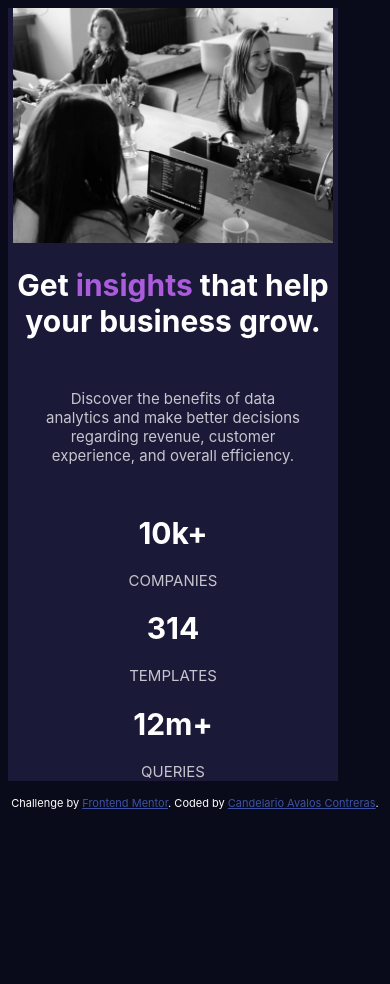
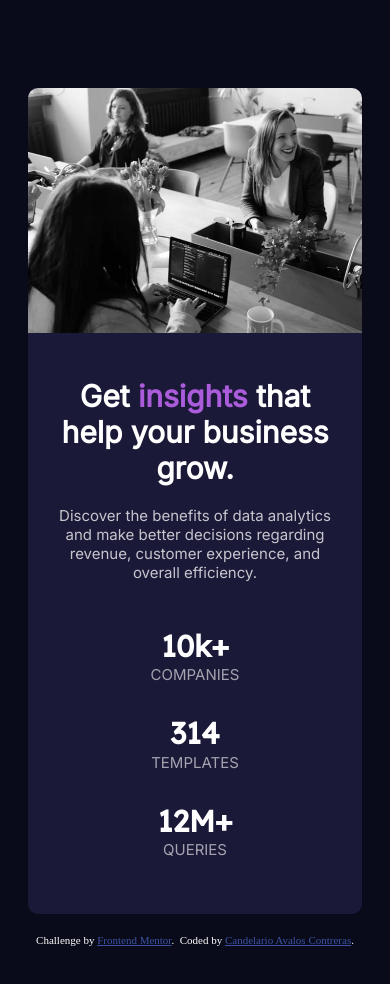
Before and after one commit to candelarioavalos/FEMentor01, a plain HTML site: page html/index.html in a window 390 px wide. Before the commit the page ends 844 px from the top, so only its background shows below. Drawn offline with Linux system fonts and the light colour scheme.

Commit message:
Set mobile and desktop versions

```diff
--- /dev/null
+++ b/css/desktopStyles.css
@@ -0,0 +1,77 @@
+/*Stylesheet for desktop screens from 1440px and over of width*/
+
+:root{
+  /*Color variables*/
+  --myVeryDarkBlue: hsl(233, 47%, 7%);
+  --myDarkDesaturatedBlue:  hsl(244, 38%, 16%);
+  --mySoftViolet: hsl(277, 64%, 61%);
+  --myWhite: hsl(0, 0%, 100%);
+  --myTransparentParagraphWhite:  hsla(0, 0%, 100%, 0.75);
+  --myTransparentHeadingsWhite: hsla(0, 0%, 100%, 0.6);
+  --myAttributionLinkColor: hsl(228, 45%, 44%);
+}
+
+body{
+	padding: 150px;
+	text-align: left;
+	box-sizing: border-box;
+}
+
+#card{
+	float: center;
+	width: 100%;
+	border-radius: 10px;
+	display: inline-block;
+	box-sizing: border-box;
+}
+
+#imgOne{
+  	float: right;
+  	width: 50%;
+}
+
+#imgOne img{
+	width: 100%;
+	height: auto;
+  	border-radius: 0 10px 10px 0;
+	display: block;
+}
+
+#information{
+	float: left;
+	width: 50%;
+	display: inline-block;
+	box-sizing: border-box;
+}
+
+#descriptionText{
+	width: 100%;
+	box-sizing: border-box;
+}
+
+#headerTitle{
+	padding: 50px 100px 10px 80px;
+	box-sizing: border-box;
+}
+
+#mainParagraph{
+	padding: 0 120px 50px 80px;
+	box-sizing: border-box;
+}
+
+#statistics{
+	display: flex;
+	flex-direction: row;
+	width: 100%;
+	padding: 0 50px 0 80px;
+	box-sizing: border-box;
+
+}
+
+.statValues{
+	width: 33%;
+}
+
+.statsParagraph{
+	margin-top: -15px;
+}
--- /dev/null
+++ b/css/mobileStyles.css
@@ -0,0 +1,38 @@
+/*Stylesheet for mobile device screens under 1440px of width*/
+
+body{
+	text-align: center;
+	padding: 80px 20px 50px 20px;
+	box-sizing: border-box;
+}
+
+#card{
+
+	width: 100%;
+	float: center;
+	border-radius: 10px;
+}
+
+#imgOne img{
+  	width: 100%;
+  	height: auto;
+  	border-radius: 10px 10px 0 0;
+  	display: block;
+}
+
+#information{
+	display: flex;
+	flex-direction: column;
+  	padding: 25px;
+  	box-sizing: border-box;
+}
+
+ .statValues{
+  margin: 30px;
+  box-sizing: border-box;
+ }
+
+.statsParagraph{
+  	margin: -20px 0 20px 0;
+  	box-sizing: border-box;
+}
--- a/css/styles.css
+++ b/css/styles.css
@@ -1,5 +1,4 @@
-body {
-
+:root{
   /*Color variables*/
   --myVeryDarkBlue: hsl(233, 47%, 7%);
   --myDarkDesaturatedBlue:  hsl(244, 38%, 16%);
@@ -8,38 +7,44 @@ body {
   --myTransparentParagraphWhite:  hsla(0, 0%, 100%, 0.75);
   --myTransparentHeadingsWhite: hsla(0, 0%, 100%, 0.6);
   --myAttributionLinkColor: hsl(228, 45%, 44%);
+}
 
+body {
   background-color: var(--myVeryDarkBlue);
-  text-align: center;
   font-size: 15px;
-  font-family: inter;
-
 }
 
 h1{
   color: var(--myWhite);
+  font-weight: 700;
 }
 
 p{
   color: var(--myTransparentParagraphWhite);
+  font-family: 'Inter', sans-serif;
+  font-weight: 400;
+}
+
+#descriptionText{
+  font-family: 'Inter', sans-serif;
+}
+
+#statistics h1{
+  font-family: 'Lexend Deca', sans-serif;
 }
 
 #mainParagraph{
   color: var(--myTransparentParagraphWhite);
-  padding: 30px;
 }
+
 
 .statsParagraph{
   text-transform: uppercase;
+  color: var(--myTransparentHeadingsWhite);
 }
 
-.card {
+#card {
   background-color: var(--myDarkDesaturatedBlue);
-  width: 330px;
-}
-
-#img1{
-  display: block;
 }
 
 #navAccent{
@@ -47,16 +52,13 @@ p{
   display: inline;
 }
 
-img{
-  width: 320px;
-}
-
 #attribution{
   font-size: 11px;
   text-align: center;
   color: white;
+  margin-top: 20px;
 }
 
-#attribution a {
+#attribution a{
   color: var(--myAttributionLinkColor);
 }
--- a/html/index.html
+++ b/html/index.html
@@ -8,15 +8,28 @@
 
   <title>Frontend Mentor | Stats preview card component</title>
 
+  <!--Google Fonts-->
+  <link href='https://fonts.googleapis.com/css?family=Inter' rel='stylesheet'>
+  <link href='https://fonts.googleapis.com/css?family=Lexend Deca' rel='stylesheet'>
+
+  <!--Page Stylesheets-->
   <link rel="stylesheet" href="../css/styles.css">
+  <link rel="stylesheet" media="(max-width: 1439px)" href="../css/mobileStyles.css" />
+  <link rel="stylesheet" media="(min-width: 1440px)" href="../css/desktopStyles.css" />
 
 </head>
 <body>
 
-  <div class="card">
-    <div id="img1">
-      <img src="../images/image-header-mobile.jpg">
+  <div id="card">
+    <div id="imgOne">
+      <picture>
+        <source srcset="../images/image-header-mobile.jpg" media="(max-width: 1439px)">
+        <source srcset="../images/image-header-desktop.jpg" media="(min-width: 1440px)">
+        <img src="../images/image-header-desktop.jpg">
+      </picture>
     </div>
+    <div id="information">
+      <div id="descriptionText">
         <div id="headerTitle">
           <h1>
             Get <nav id="navAccent">insights</nav> that help your business grow.
@@ -27,24 +40,26 @@
             Discover the benefits of data analytics and make better decisions regarding revenue, customer experience, and overall efficiency.
           </p>
         </div>
-    <div>
+      </div>
+      <div id="statistics">
+        <div class="statValues">
           <h1>10k+</h1>
           <p class="statsParagraph">companies</p>
         </div>
-    <div>
+        <div class="statValues">
           <h1>314</h1>
           <p class="statsParagraph">templates</p>
         </div>
-    <div>
-      <h1>12m+</h1>
+        <div class="statValues">
+          <h1>12M+</h1>
           <p class="statsParagraph">queries</p>
         </div>
-
       </div>
-
+    </div>
+  </div>
   <div id="attribution">
-    Challenge by <a href="https://www.frontendmentor.io?ref=challenge" target="_blank">Frontend Mentor</a>.
-    Coded by <a href="#">Candelario Avalos Contreras</a>.
+    Challenge by <a href="https://www.frontendmentor.io?ref=challenge" target="_blank">Frontend Mentor</a>.&nbsp;
+    Coded by <a href="https://www.linkedin.com/in/candelario-avalos-4a575b1b9/">Candelario Avalos Contreras</a>.
   </div>
 </body>
 </html>
```
Also changed, not shown: static/Inter-Black.ttf (added), static/Inter-Bold.ttf (added), static/Inter-ExtraBold.ttf (added), static/Inter-ExtraLight.ttf (added), static/Inter-Light.ttf (added), static/Inter-Medium.ttf (added), static/Inter-Regular.ttf (added), static/Inter-SemiBold.ttf (added), static/Inter-Thin.ttf (added). Lines whose indentation alone changed are shown as unchanged.
